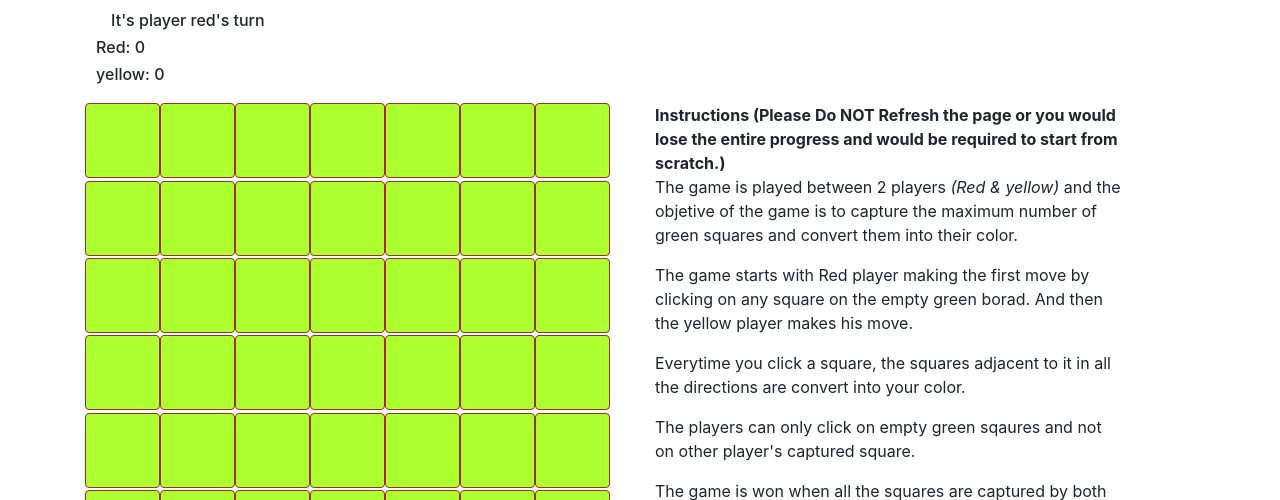
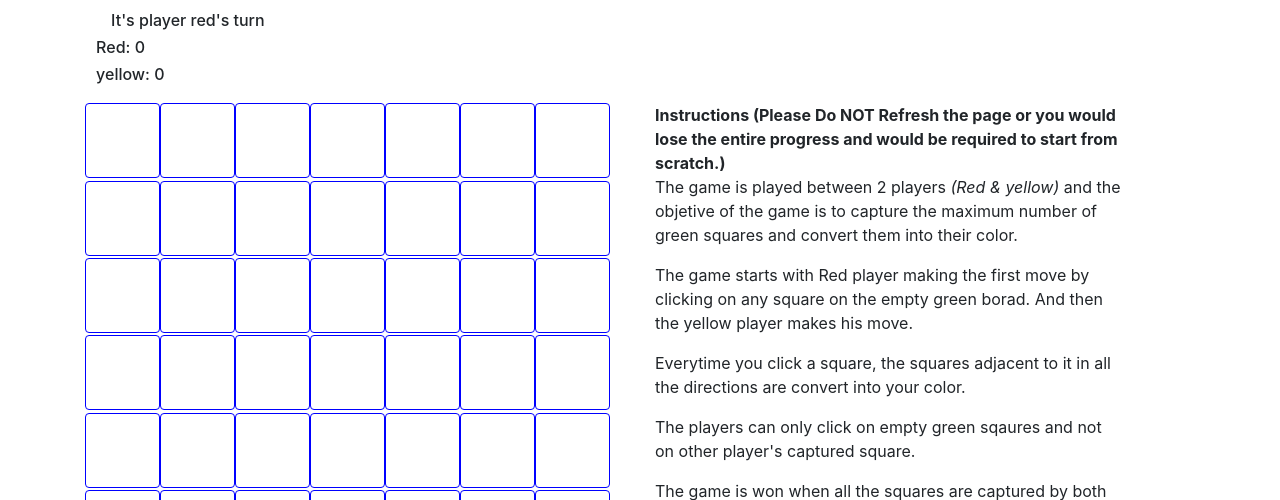
Before and after one commit to alanthejudoka/game-lab, a Flask app: page /hide/1 in a window 1280 px wide. Shown: the top 500 px of the page. Run offline with Flask 2, Linux system fonts and the light colour scheme; some libraries are stand-ins or nearby versions.

Commit message:
start- examples

```diff
--- a/static/css/style.css
+++ b/static/css/style.css
@@ -1,8 +1,8 @@
 #board button {
   width: 75px;
   height: 75px;
-  background-color: greenyellow;
-  border-color: brown;
+  background-color: white;
+  border-color: blue;
   border-width: 1px;
   border-style: solid;
   /* padding: 1%; */
```
